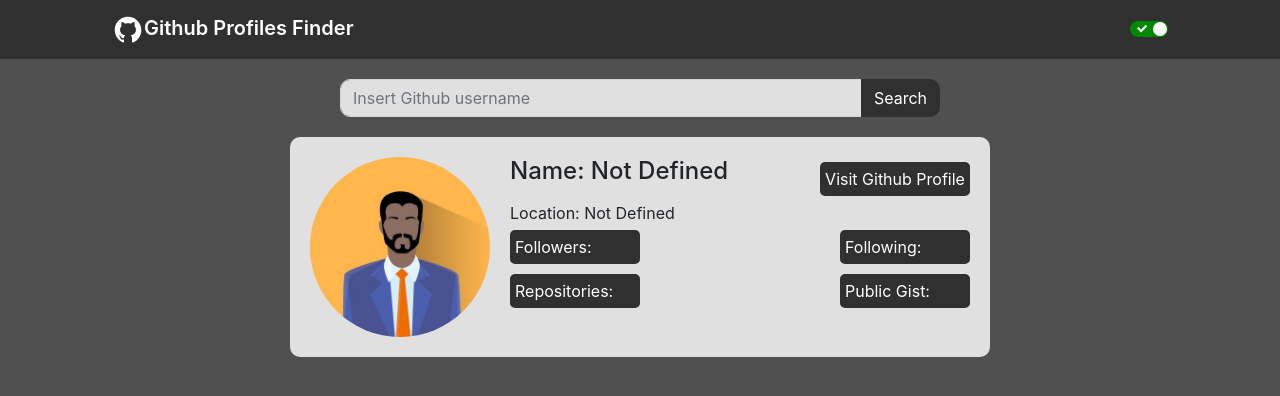
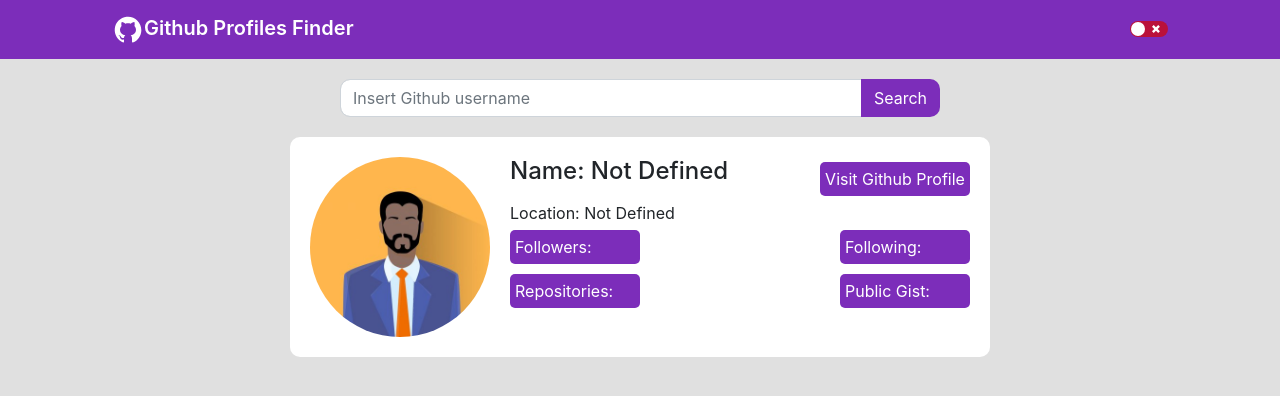
Before and after one commit to WilliamGrohe/github-profiles, a React (Create React App) app: page / in a window 1280 px wide. Shown: the top 396 px of the page. Built offline with nearby package versions, Linux system fonts and the light colour scheme.

Commit message:
Persist with theme choosed Saved on localStorage

```diff
--- a/src/components/ToggleButton.jsx
+++ b/src/components/ToggleButton.jsx
@@ -6,11 +6,21 @@
 import { ThemeContext } from "../context/ThemeContext";
 
 export function ToggleButton() {
-  const {theme, setTheme} = useContext(ThemeContext)
+  const { theme, setTheme } = useContext(ThemeContext);
 
   function handleToggleTheme() {
-    setTheme((prevState) => !prevState)
+    setTheme((prevState) => !prevState);
   }
 
-  return <Switch onChange={handleToggleTheme} checked={theme} offColor="#ba113b" height={16} width={38}/>
+  localStorage.setItem("darkTheme", theme);
+
+  return (
+    <Switch
+      onChange={handleToggleTheme}
+      checked={theme}
+      offColor="#ba113b"
+      height={16}
+      width={38}
+    />
+  );
 }
--- a/src/context/ThemeContext.js
+++ b/src/context/ThemeContext.js
@@ -1,14 +1,15 @@
 import { createContext, useState } from "react";
 
-export const ThemeContext = createContext({})
+export const ThemeContext = createContext({});
 
 export function ThemeContextProvider(props) {
+  const saveTheme = localStorage.getItem("darkTheme") === "true";
 
-  const [theme, setTheme] = useState(true)
+  const [theme, setTheme] = useState(saveTheme);
 
   return (
-    <ThemeContext.Provider value={{theme, setTheme}}>
+    <ThemeContext.Provider value={{ theme, setTheme }}>
       {props.children}
     </ThemeContext.Provider>
-  )
+  );
 }
```
Also changed, not shown: 1 other file (tests, documents, lock files or other folders).
